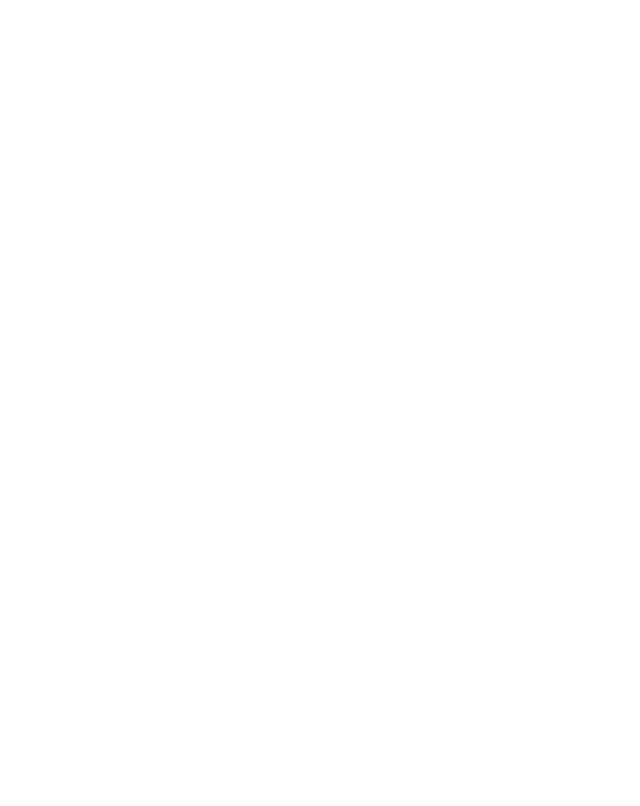
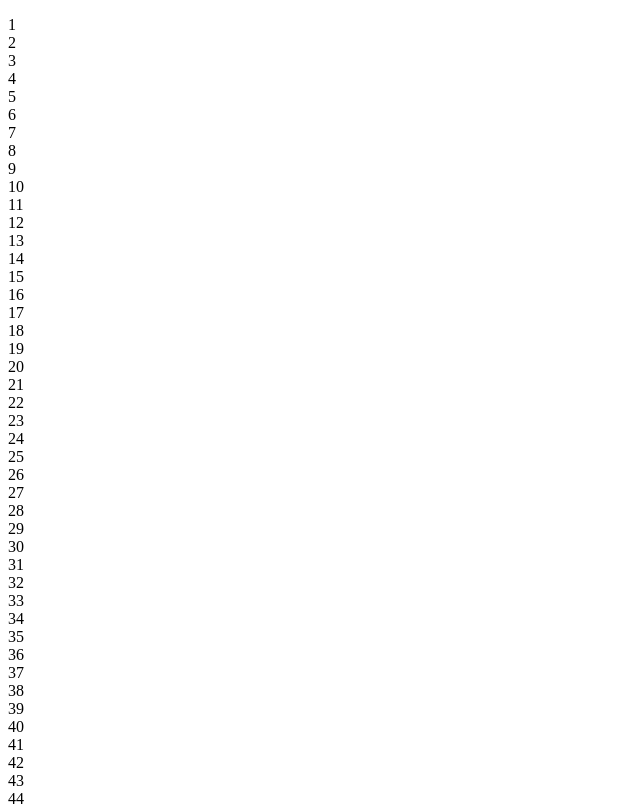
Before and after one commit to SangesAntonio/js-fizzbuzz, a plain HTML site: page index.html in a window 1280 px wide. Shown: the top 806 px of the page, without its empty margins (0-640 px from the left). Drawn offline with Linux system fonts and the light colour scheme.

Commit message:
printed numbers into the page

```diff
--- a/index.html
+++ b/index.html
@@ -8,7 +8,7 @@
     <title>Document</title>
 </head>
 <body>
-    <h1 class=""></h1>
+    <p id="numbers"></p>
     <script src="js/script.js"></script>
 </body>
 </html>
--- a/js/script.js
+++ b/js/script.js
@@ -15,6 +15,6 @@
 //! ciclo per produrre i numeri da 1 a 100
 let i = ''
 for( let i = 1; i  <= 100; i++ ){
-    console.log(i)
-
+    console.log(i);
+    document.getElementById('numbers').innerHTML += (`${i} <br>` )
 }
```
